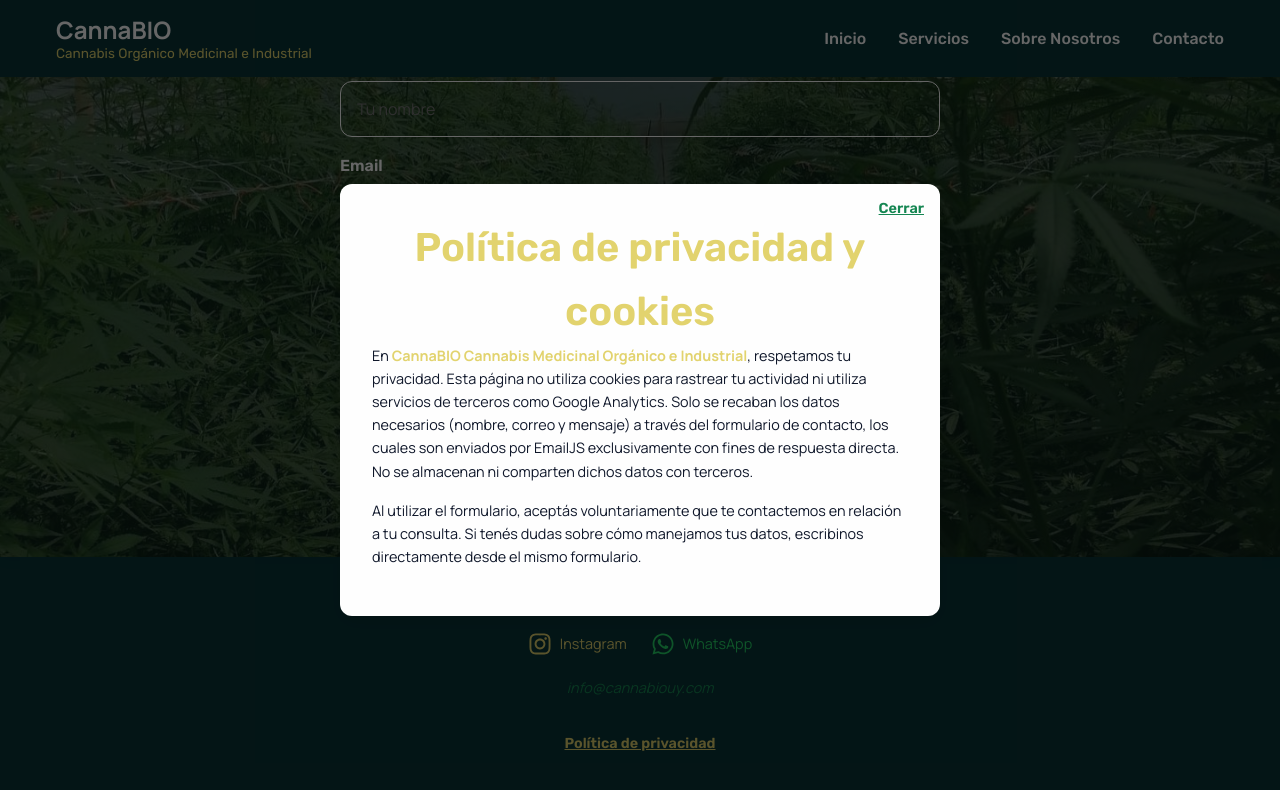
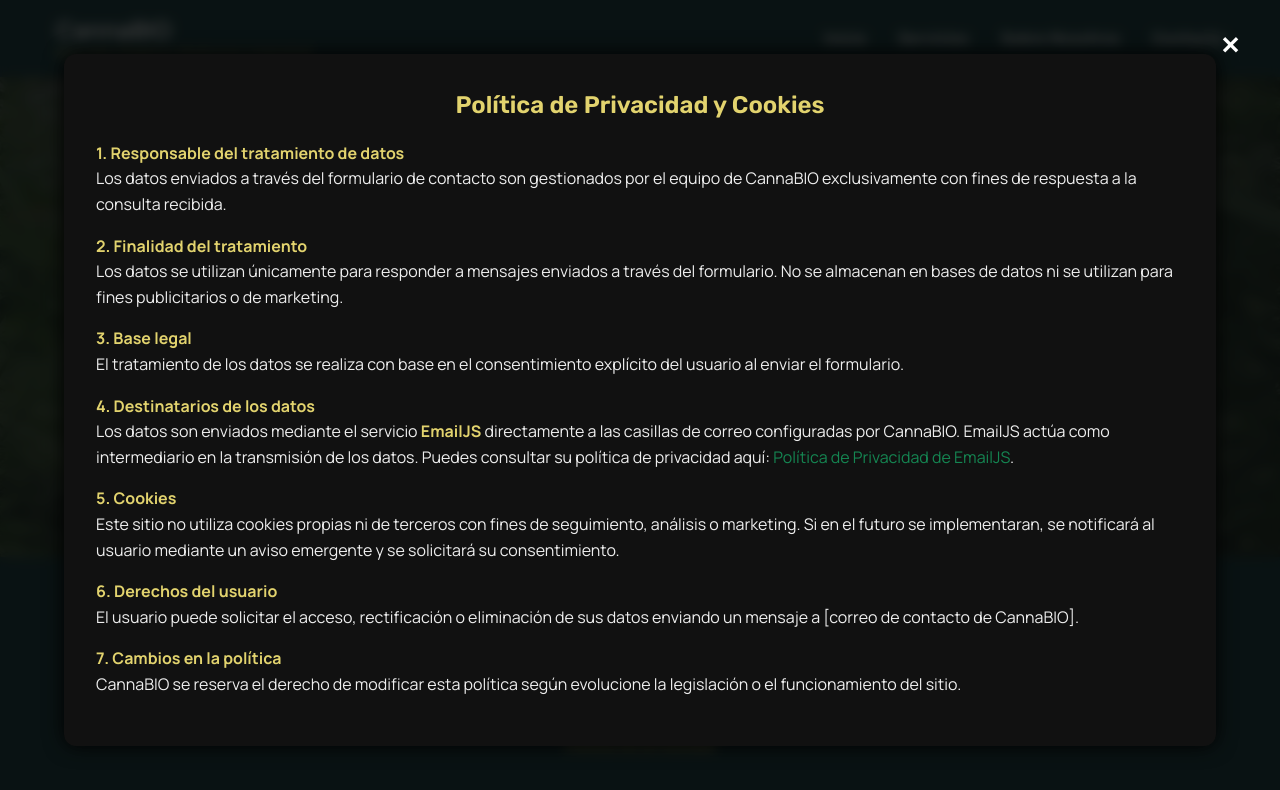
Before and after one commit to TeewsPepper/cannabio, a React (Vite) app: page / in a window 1280 px wide. Both pictures are taken after a click on the button "Política de privacidad". Shown: the part 2665-3455 px from the top of the page. Built offline with nearby package versions, Linux system fonts and the light colour scheme.

Commit message:
Update components(Politica, Hero, App)

```diff
--- a/src/App.tsx
+++ b/src/App.tsx
@@ -6,6 +6,8 @@ import SobreNosotros from "./components/SobreNosotros";
 import Formulario from "./components/Formulario";
 import styles from "./styles/globals.module.css";
 import Footer from "./components/Footer";
+import Politica from "./components/Politica";
+
 
 const App = () => {
   const [mostrarPoliticas, setMostrarPoliticas] = useState(false);
@@ -26,24 +28,8 @@ const App = () => {
 
       <Footer onTogglePoliticas={togglePoliticas} />
 
-      {mostrarPoliticas && (
-        <div className={styles.modalOverlay} role="dialog" aria-modal="true" aria-labelledby="modalTitle">
-          <section className={styles.modalContent}>
-            <h2 id="modalTitle">Política de privacidad y cookies</h2>
-            <p>
-              En <strong>CannaBIO Cannabis Medicinal Orgánico e Industrial</strong>, respetamos tu privacidad. Esta página no utiliza cookies para rastrear tu actividad ni utiliza servicios de terceros como Google Analytics.
-              Solo se recaban los datos necesarios (nombre, correo y mensaje) a través del formulario de contacto, los cuales son enviados por EmailJS exclusivamente con fines de respuesta directa. No se almacenan ni
-              comparten dichos datos con terceros.
-            </p>
-            <p>
-              Al utilizar el formulario, aceptás voluntariamente que te contactemos en relación a tu consulta. Si tenés dudas sobre cómo manejamos tus datos, escribinos directamente desde el mismo formulario.
-            </p>
-            <button onClick={togglePoliticas} className={styles.cerrarBtn} aria-label="Cerrar política de privacidad">
-              Cerrar
-            </button>
-          </section>
-        </div>
-      )}
+      <Politica visible={mostrarPoliticas} onClose={togglePoliticas} />
+
     </div>
   );
 };
--- a/src/components/Hero.tsx
+++ b/src/components/Hero.tsx
@@ -49,7 +49,7 @@ export default function Hero() {
             className={styles.subtitle}
           >
             Nos dedicamos al cultivo de Cannabis no psicoactivo para uso
-            medicinal e industrial. Proveemos biomasa de cáñamo, flores con alto contenido de CBD, extractos y producto terminado. Contamos con una bíofábrica para el desarrollo de sustratos.
+            medicinal e industrial. Proveemos biomasa de cáñamo, flores con alto contenido de CBD, extractos y producto terminado. Contamos con una biofábrica para el desarrollo de sustratos.
           </motion.p>
 
           <motion.div
--- a/src/components/Politica.tsx
+++ b/src/components/Politica.tsx
@@ -14,6 +14,7 @@ const Politica = ({ visible, onClose }: Props) => {
       <div className={styles.modal}>
         <button className={styles.close} onClick={onClose}>✕</button>
         <h2>Política de Privacidad y Cookies</h2>
+
         <p><strong>1. Responsable del tratamiento de datos</strong><br />
         Los datos enviados a través del formulario de contacto son gestionados por el equipo de CannaBIO exclusivamente con fines de respuesta a la consulta recibida.</p>
 
@@ -24,7 +25,15 @@ const Politica = ({ visible, onClose }: Props) => {
         El tratamiento de los datos se realiza con base en el consentimiento explícito del usuario al enviar el formulario.</p>
 
         <p><strong>4. Destinatarios de los datos</strong><br />
-        Los datos son enviados mediante el servicio EmailJS directamente a las casillas de correo configuradas por CannaBIO. No se comparten con terceros ni se utilizan con fines distintos a los indicados.</p>
+        Los datos son enviados mediante el servicio <strong>EmailJS</strong> directamente a las casillas de correo configuradas por CannaBIO. EmailJS actúa como intermediario en la transmisión de los datos. Puedes consultar su política de privacidad aquí:{" "}
+          <a
+            href="https://www.emailjs.com/legal/privacy-policy/"
+            target="_blank"
+            rel="noopener noreferrer"
+          >
+            Política de Privacidad de EmailJS
+          </a>.
+        </p>
 
         <p><strong>5. Cookies</strong><br />
         Este sitio no utiliza cookies propias ni de terceros con fines de seguimiento, análisis o marketing. Si en el futuro se implementaran, se notificará al usuario mediante un aviso emergente y se solicitará su consentimiento.</p>
--- a/src/styles/SobreNosotros.module.css
+++ b/src/styles/SobreNosotros.module.css
@@ -109,7 +109,7 @@
   border-radius: var(--borde-radius)  var(--borde-radius) 0 0;
 }
 .rowImage:last-child {
-  border-radius: 0 0 var(--borde-radius) var(--borde-radius)  ;
+  border-radius: 0 0 var(--borde-radius) var(--borde-radius);
 }
   .sectionTitle {
     font-size: 2rem;
```
